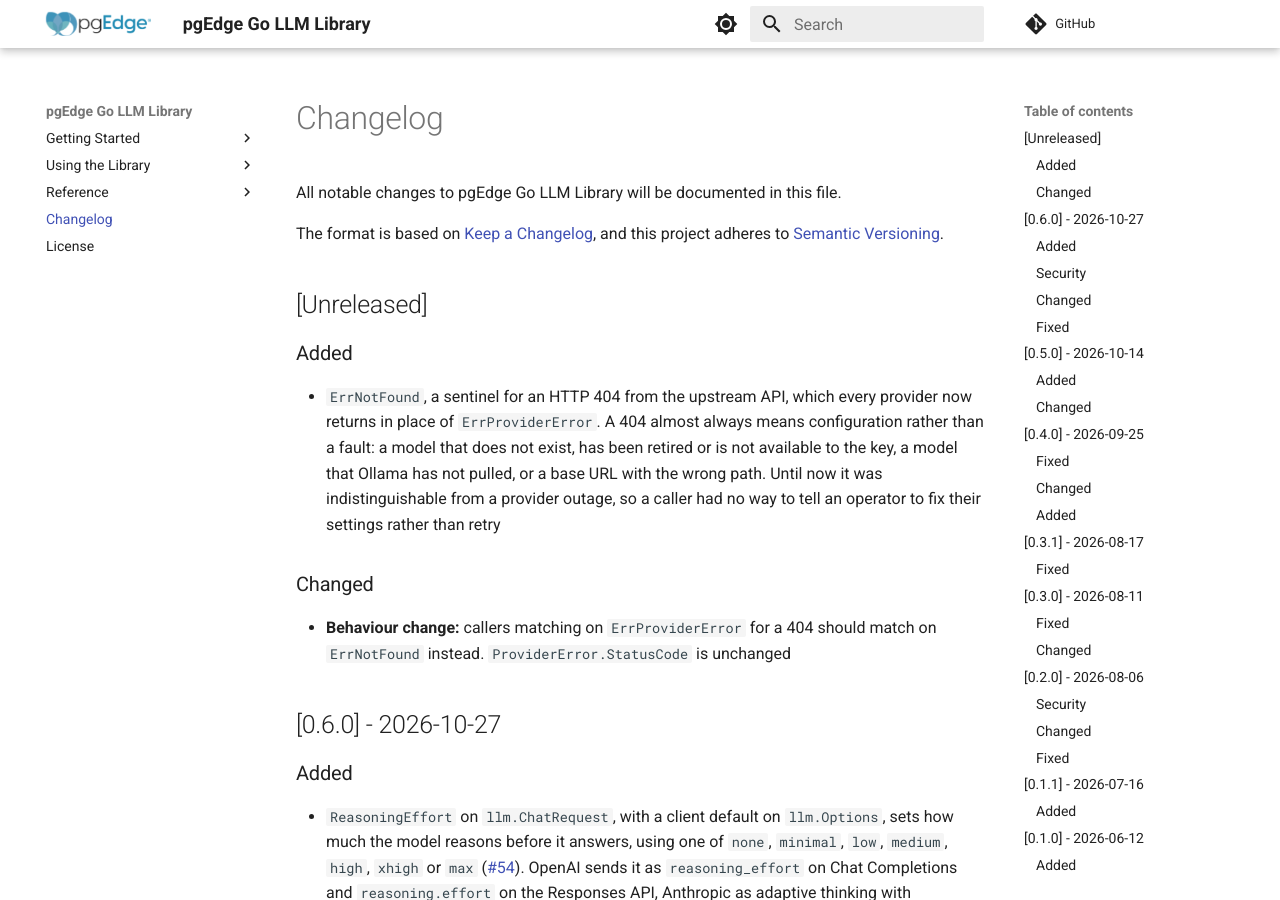
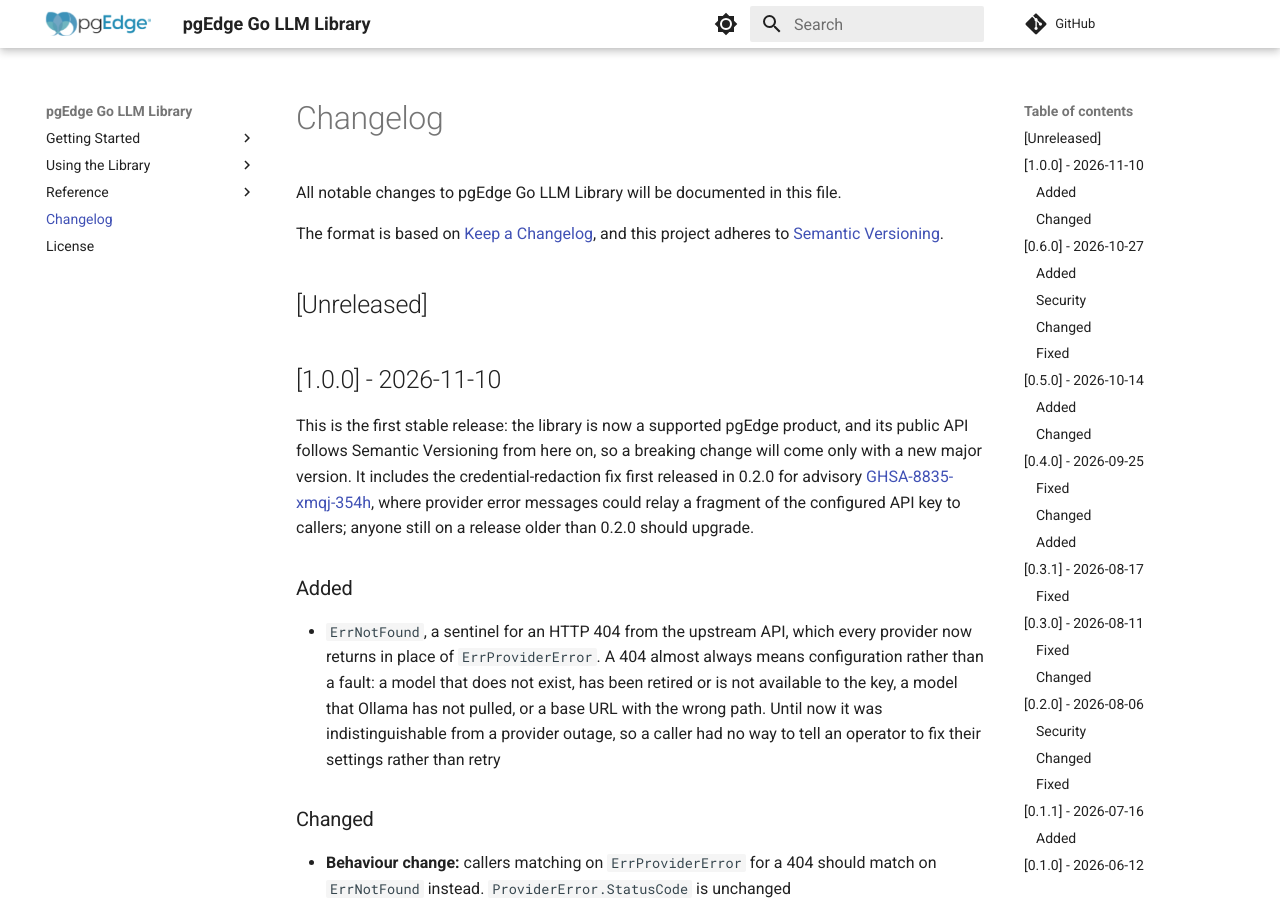
Before and after one commit to pgEdge/pgedge-go-llm-lib, an MkDocs documentation site: the page built from docs/changelog.md, in a window 1280 px wide and 900 px high. Built offline with MkDocs 1.6.1 and Material for MkDocs 9.7.7, drawn with Linux system fonts in a browser that asks for light colours; comment, search, counter and statistics services are not loaded.

Commit message:
Release version 1.0.0
- Update changelog with release notes, marking 1.0.0 as the first
  stable release and citing advisory GHSA-8835-xmqj-354h

Release-Date: 2026-11-10

```diff
--- a/docs/changelog.md
+++ b/docs/changelog.md
@@ -9,6 +9,10 @@ project adheres to
 [Semantic Versioning](https://semver.org/spec/v2.0.0.html).
 
 ## [Unreleased]
+
+## [1.0.0] - 2026-11-10
+
+This is the first stable release: the library is now a supported pgEdge product, and its public API follows Semantic Versioning from here on, so a breaking change will come only with a new major version. It includes the credential-redaction fix first released in 0.2.0 for advisory [GHSA-8835-xmqj-354h](https://github.com/pgEdge/pgedge-go-llm-lib/security/advisories/GHSA-8835-xmqj-354h), where provider error messages could relay a fragment of the configured API key to callers; anyone still on a release older than 0.2.0 should upgrade.
 
 ### Added
 - `ErrNotFound`, a sentinel for an HTTP 404 from the upstream API, which every provider now returns in place of `ErrProviderError`. A 404 almost always means configuration rather than a fault: a model that does not exist, has been retired or is not available to the key, a model that Ollama has not pulled, or a base URL with the wrong path. Until now it was indistinguishable from a provider outage, so a caller had no way to tell an operator to fix their settings rather than retry
```
